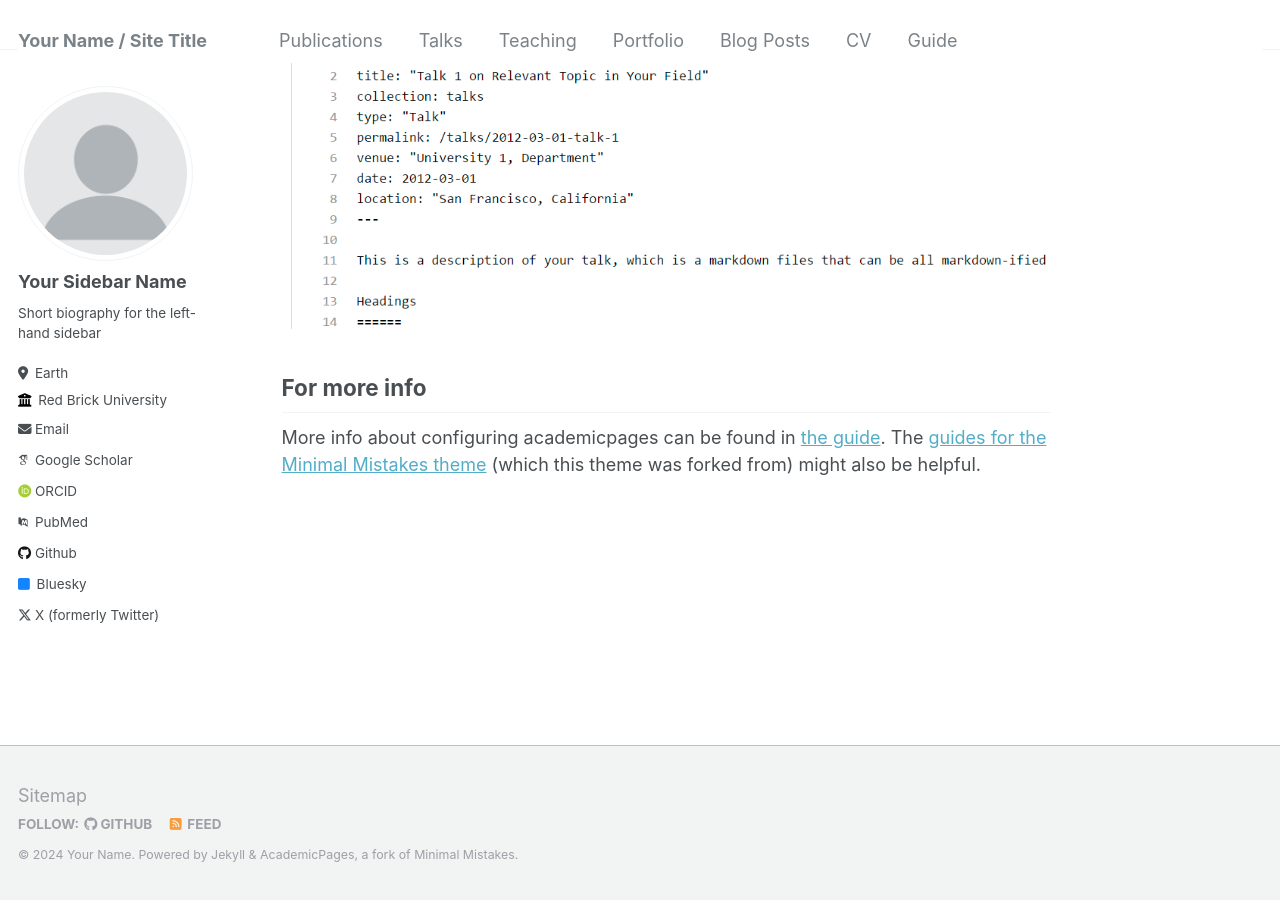
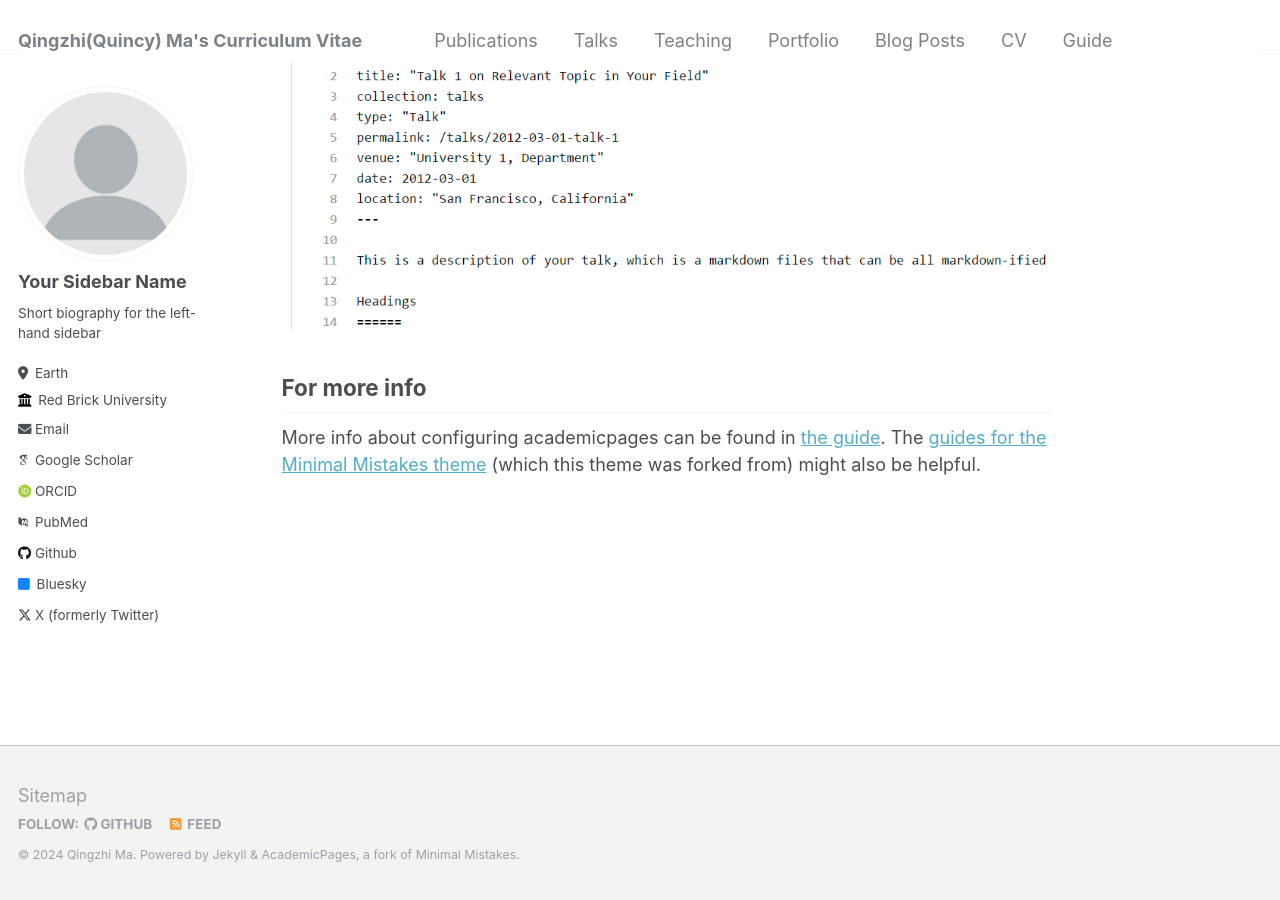
Before and after one commit to qingzma/qingzma.github.io, a Jekyll site: the page built from _pages/about.md, in a window 1280 px wide and 900 px high, scrolled down 2640 px. Built offline with Jekyll 4.4.1, drawn with Linux system fonts in a browser that asks for light colours; some web fonts are replaced.

Commit message:
Update _config.yml

```diff
--- a/_config.yml
+++ b/_config.yml
@@ -8,13 +8,13 @@
 
 # Basic Site Settings
 locale                   : "en-US"
-title                    : "Your Name / Site Title"
+title                    : "Qingzhi(Quincy) Ma's  Curriculum Vitae"
 title_separator          : "-"
-name                     : &name "Your Name"
+name                     : &name "Qingzhi Ma"
 description              : &description "personal description"
-url                      : https://academicpages.github.io # the base hostname & protocol for your site e.g. "https://mmistakes.github.io"
+url                      : https://qingzma.github.io # the base hostname & protocol for your site e.g. "https://mmistakes.github.io"
 baseurl                  : "" # the subpath of your site, e.g. "/blog"
-repository               : "academicpages/academicpages.github.io"
+repository               : "qingzma/qingzma.github.io"
 
 # Site Author - The following control what appear as part of the author content on the side bar.
 #               If a field is blank the icon and link will not appear, otherwise it will be shown.
```
